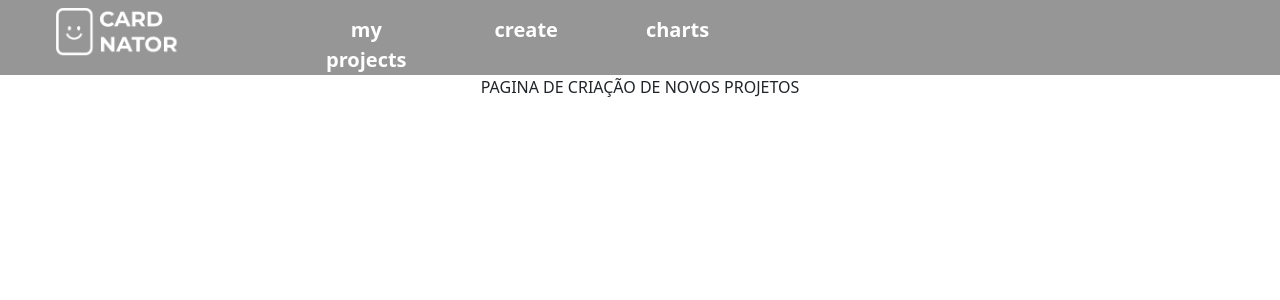
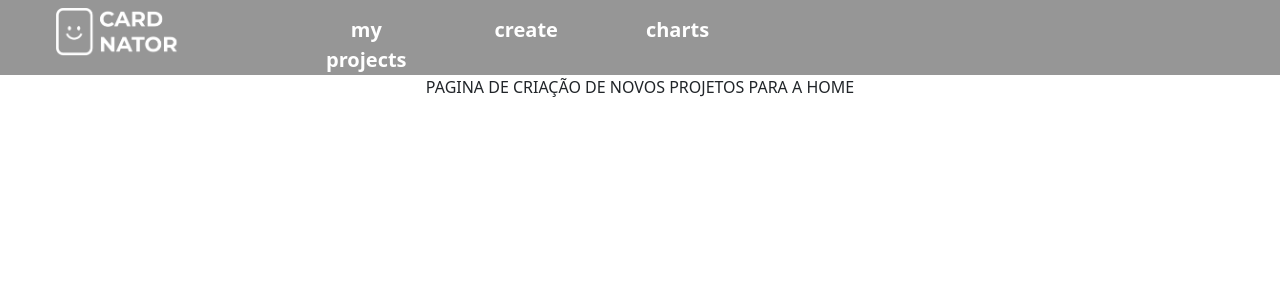
Before and after one commit to LucasOsorioD/project2-ironhack-react, a React (Create React App) app in the folder my-app/: page /newproject in a window 1280 px wide. Shown: the top 300 px of the page. Built offline with nearby package versions, Linux system fonts and the light colour scheme.

Commit message:
commit final da noite

```diff
--- a/my-app/src/components/NewProject.js
+++ b/my-app/src/components/NewProject.js
@@ -1,5 +1,5 @@
 function NewProject() {
-  return <div>PAGINA DE CRIAÇÃO DE NOVOS PROJETOS</div>;
+  return <div>PAGINA DE CRIAÇÃO DE NOVOS PROJETOS PARA A HOME</div>;
 }
 export default NewProject;
 
```
